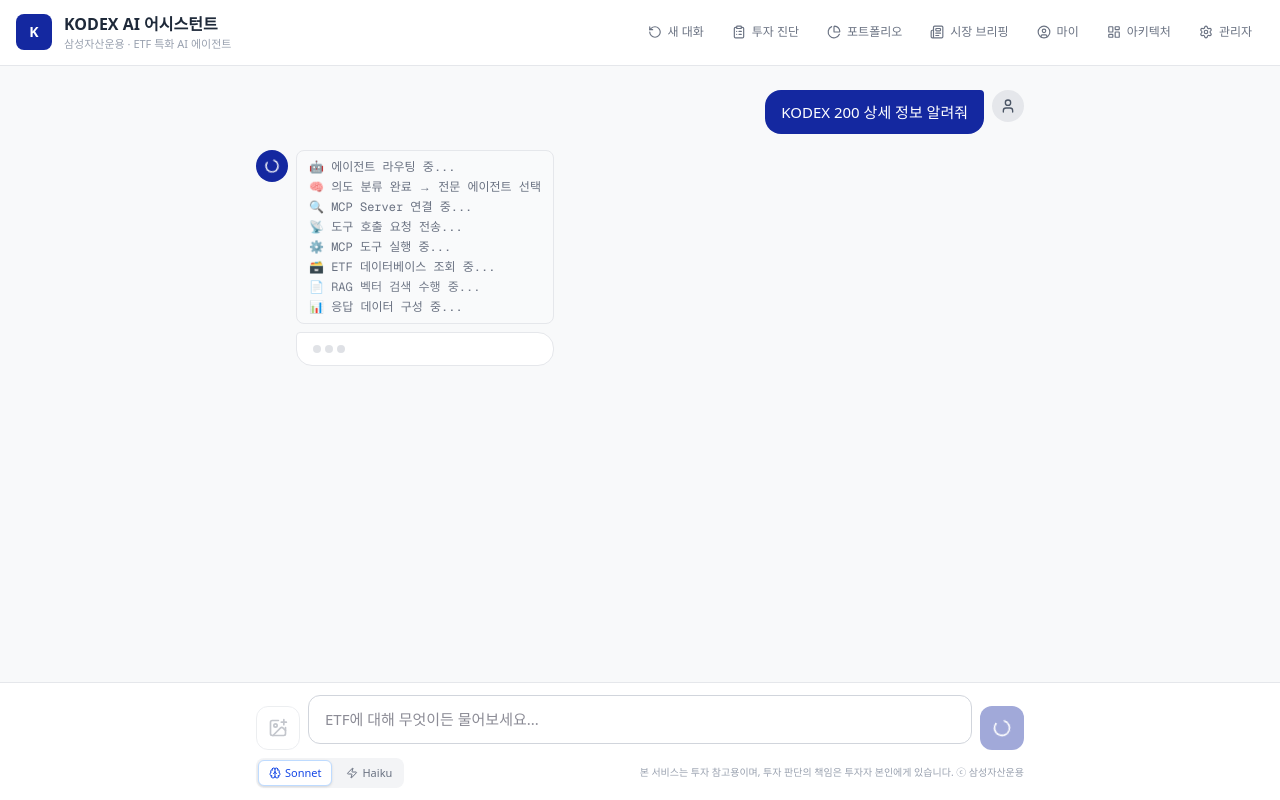
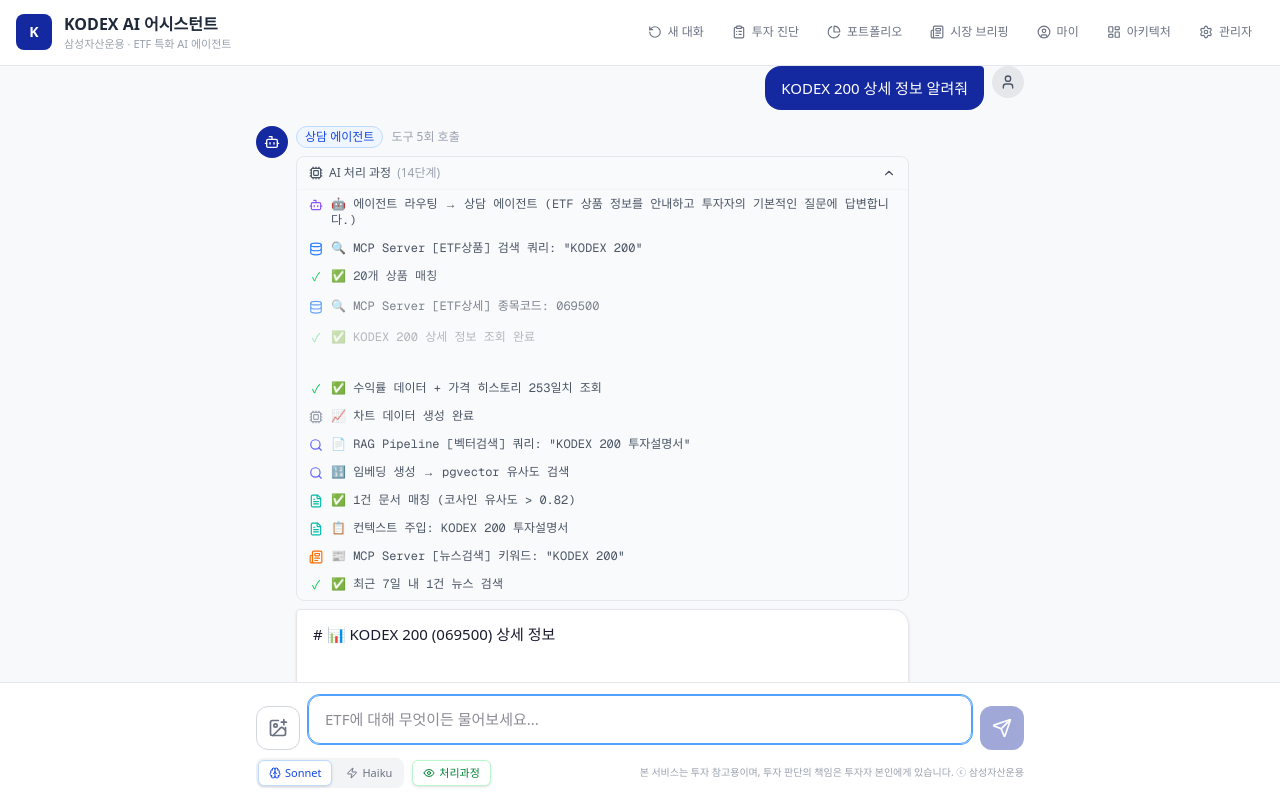
Before and after one commit to kkch1012/samsung-fund-etf, a Next.js app: page / in a window 1280 px wide. Both pictures are taken after a click on the button "KODEX 200 상세 정보 알려줘". Built offline with nearby package versions, Linux system fonts and the light colour scheme.

Commit message:
feat: AI 처리과정 토글 버튼 + 출력 속도 개선 + 타이핑 효과 구현

```diff
--- a/src/app/page.tsx
+++ b/src/app/page.tsx
@@ -1,7 +1,7 @@
 "use client";
 
 import { useState, useRef, useEffect, useCallback } from "react";
-import { Send, Loader2, RotateCcw, LayoutDashboard, Settings, ImagePlus, X, ClipboardList, PieChart, Newspaper, UserCircle, Zap, Brain } from "lucide-react";
+import { Send, Loader2, RotateCcw, LayoutDashboard, Settings, ImagePlus, X, ClipboardList, PieChart, Newspaper, UserCircle, Zap, Brain, Eye, EyeOff } from "lucide-react";
 import ChatMessage from "@/components/ChatMessage";
 import SuggestedQuestions from "@/components/SuggestedQuestions";
 import precachedData from "@/lib/precached-responses.json";
@@ -24,36 +24,36 @@
 
 const LOADING_STEPS = [
   { text: "🤖 에이전트 라우팅 중...", delay: 0 },
-  { text: "🧠 의도 분류 완료 → 전문 에이전트 선택", delay: 800 },
-  { text: "🔍 MCP Server 연결 중...", delay: 1600 },
-  { text: "📡 도구 호출 요청 전송...", delay: 2500 },
-  { text: "⚙️ MCP 도구 실행 중...", delay: 3500 },
-  { text: "🗃️ ETF 데이터베이스 조회 중...", delay: 4500 },
-  { text: "📄 RAG 벡터 검색 수행 중...", delay: 6000 },
-  { text: "📊 응답 데이터 구성 중...", delay: 8000 },
-  { text: "✍️ 최종 응답 생성 중...", delay: 10000 },
+  { text: "🧠 의도 분류 완료 → 전문 에이전트 선택", delay: 500 },
+  { text: "🔍 MCP Server 연결 중...", delay: 1000 },
+  { text: "📡 도구 호출 요청 전송...", delay: 1500 },
+  { text: "⚙️ MCP 도구 실행 중...", delay: 2200 },
+  { text: "🗃️ ETF 데이터베이스 조회 중...", delay: 3000 },
+  { text: "📄 RAG 벡터 검색 수행 중...", delay: 4000 },
+  { text: "📊 응답 데이터 구성 중...", delay: 5500 },
+  { text: "✍️ 최종 응답 생성 중...", delay: 7000 },
 ];
 
 const IMAGE_LOADING_STEPS = [
   { text: "🖼️ 이미지 수신 완료...", delay: 0 },
-  { text: "🔍 Claude Vision 모델 연결 중...", delay: 800 },
-  { text: "📊 차트 패턴/트렌드 분석 중...", delay: 2000 },
-  { text: "🎯 관련 KODEX ETF 매칭 중...", delay: 4000 },
-  { text: "🛡️ 컴플라이언스 검증 중...", delay: 6000 },
-  { text: "✍️ 분석 결과 생성 중...", delay: 8000 },
+  { text: "🔍 Claude Vision 모델 연결 중...", delay: 500 },
+  { text: "📊 차트 패턴/트렌드 분석 중...", delay: 1200 },
+  { text: "🎯 관련 KODEX ETF 매칭 중...", delay: 2500 },
+  { text: "🛡️ 컴플라이언스 검증 중...", delay: 4000 },
+  { text: "✍️ 분석 결과 생성 중...", delay: 5500 },
 ];
 
-// 프리캐시용 짧은 로딩 (3초)
+// 프리캐시용 짧은 로딩 (2초)
 const PRECACHE_LOADING_STEPS = [
   { text: "🤖 에이전트 라우팅 중...", delay: 0 },
-  { text: "🧠 의도 분류 완료 → 전문 에이전트 선택", delay: 400 },
-  { text: "🔍 MCP Server 연결 중...", delay: 800 },
-  { text: "📡 도구 호출 요청 전송...", delay: 1200 },
-  { text: "⚙️ MCP 도구 실행 중...", delay: 1600 },
-  { text: "🗃️ ETF 데이터베이스 조회 중...", delay: 2000 },
-  { text: "📄 RAG 벡터 검색 수행 중...", delay: 2300 },
-  { text: "📊 응답 데이터 구성 중...", delay: 2600 },
-  { text: "✍️ 최종 응답 생성 중...", delay: 2900 },
+  { text: "🧠 의도 분류 완료 → 전문 에이전트 선택", delay: 250 },
+  { text: "🔍 MCP Server 연결 중...", delay: 500 },
+  { text: "📡 도구 호출 요청 전송...", delay: 750 },
+  { text: "⚙️ MCP 도구 실행 중...", delay: 1000 },
+  { text: "🗃️ ETF 데이터베이스 조회 중...", delay: 1250 },
+  { text: "📄 RAG 벡터 검색 수행 중...", delay: 1500 },
+  { text: "📊 응답 데이터 구성 중...", delay: 1750 },
+  { text: "✍️ 최종 응답 생성 중...", delay: 2000 },
 ];
 
 // eslint-disable-next-line @typescript-eslint/no-explicit-any
@@ -66,6 +66,8 @@
   const [loadingSteps, setLoadingSteps] = useState<string[]>([]);
   const [pendingImage, setPendingImage] = useState<{ base64: string; mimeType: string; preview: string } | null>(null);
   const [selectedModel, setSelectedModel] = useState<"sonnet" | "haiku">("sonnet");
+  const [showProcessSteps, setShowProcessSteps] = useState(true);
+  const [typingMessageId, setTypingMessageId] = useState<string | null>(null);
   const messagesEndRef = useRef<HTMLDivElement>(null);
   const inputRef = useRef<HTMLTextAreaElement>(null);
   const fileInputRef = useRef<HTMLInputElement>(null);
@@ -151,8 +153,9 @@
       if (!res.ok) throw new Error(`API error: ${res.status}`);
       const data = await res.json();
 
+      const msgId = (Date.now() + 1).toString();
       const assistantMsg: Message = {
-        id: (Date.now() + 1).toString(),
+        id: msgId,
         role: "assistant",
         content: data.response,
         agent: data.agent,
@@ -161,6 +164,7 @@
         charts: data.charts,
       };
       setMessages((prev) => [...prev, assistantMsg]);
+      setTypingMessageId(msgId);
     } catch (error) {
       console.error("Image analysis error:", error);
       setMessages((prev) => [
@@ -217,11 +221,12 @@
     timersRef.current = newTimers;
 
     if (isPrecached) {
-      // 프리캐시 응답: 3.5초 후 표시 (실제 동작하는 것처럼 보이게)
-      await new Promise((resolve) => setTimeout(resolve, 3500));
+      // 프리캐시 응답: 2.5초 후 표시
+      await new Promise((resolve) => setTimeout(resolve, 2500));
 
+      const msgId = (Date.now() + 1).toString();
       const assistantMsg: Message = {
-        id: (Date.now() + 1).toString(),
+        id: msgId,
         role: "assistant",
         content: cached.response,
         agent: cached.agent,
@@ -230,6 +235,7 @@
         charts: cached.charts,
       };
       setMessages((prev) => [...prev, assistantMsg]);
+      setTypingMessageId(msgId);
       timersRef.current.forEach(clearTimeout);
       timersRef.current = [];
       setLoading(false);
@@ -258,8 +264,9 @@
 
       const data = await res.json();
 
+      const msgId = (Date.now() + 1).toString();
       const assistantMsg: Message = {
-        id: (Date.now() + 1).toString(),
+        id: msgId,
         role: "assistant",
         content: data.response,
         agent: data.agent,
@@ -269,6 +276,7 @@
       };
 
       setMessages((prev) => [...prev, assistantMsg]);
+      setTypingMessageId(msgId);
     } catch (error) {
       console.error("Chat error:", error);
       setMessages((prev) => [
@@ -403,6 +411,9 @@
                 charts={msg.charts}
                 imageUrl={msg.imageUrl}
                 onAskQuestion={(q) => sendMessage(q)}
+                showProcessSteps={showProcessSteps}
+                isTyping={msg.id === typingMessageId}
+                onTypingComplete={() => setTypingMessageId(null)}
               />
             ))}
 
@@ -521,8 +532,10 @@
               )}
             </button>
           </div>
-          {/* 모델 선택 + 면책조항 */}
+          {/* 모델 선택 + 토글 + 면책조항 */}
           <div className="flex items-center justify-between mt-2">
+            <div className="flex items-center gap-2">
+              {/* 모델 선택 */}
               <div className="flex items-center gap-1 bg-gray-100 rounded-lg p-0.5">
                 <button
                   onClick={() => setSelectedModel("sonnet")}
@@ -545,7 +558,20 @@
                   Haiku
                 </button>
               </div>
-            <p className="text-[10px] text-gray-400">
+              {/* AI 처리과정 토글 */}
+              <button
+                onClick={() => setShowProcessSteps(!showProcessSteps)}
+                className={`flex items-center gap-1 px-2.5 py-1 rounded-md text-[11px] font-medium transition-all border ${showProcessSteps
+                    ? "bg-white text-green-700 border-green-200 shadow-sm"
+                    : "bg-gray-100 text-gray-400 border-transparent hover:text-gray-600"
+                  }`}
+                title={showProcessSteps ? "AI 처리과정 숨기기" : "AI 처리과정 보기"}
+              >
+                {showProcessSteps ? <Eye className="w-3 h-3" /> : <EyeOff className="w-3 h-3" />}
+                <span className="hidden sm:inline">처리과정</span>
+              </button>
+            </div>
+            <p className="text-[10px] text-gray-400 hidden sm:block">
               본 서비스는 투자 참고용이며, 투자 판단의 책임은 투자자 본인에게
               있습니다. ⓒ 삼성자산운용
             </p>
--- a/src/components/ChatMessage.tsx
+++ b/src/components/ChatMessage.tsx
@@ -1,6 +1,6 @@
 "use client";
 
-import { useState } from "react";
+import { useState, useEffect, useRef } from "react";
 import dynamic from "next/dynamic";
 import {
   Bot,
@@ -228,6 +228,9 @@
   charts?: ChartDataItem[];
   imageUrl?: string;
   onAskQuestion?: (question: string) => void;
+  showProcessSteps?: boolean;
+  isTyping?: boolean;
+  onTypingComplete?: () => void;
 }
 
 export default function ChatMessage({
@@ -239,9 +242,49 @@
   charts,
   imageUrl,
   onAskQuestion,
+  showProcessSteps = true,
+  isTyping = false,
+  onTypingComplete,
 }: ChatMessageProps) {
   const [showSteps, setShowSteps] = useState(true);
   const [selectedOptions, setSelectedOptions] = useState<Set<string>>(new Set());
+  const [displayedContent, setDisplayedContent] = useState("");
+  const [typingDone, setTypingDone] = useState(!isTyping);
+  const typingTimerRef = useRef<ReturnType<typeof setInterval> | null>(null);
+
+  // 타이핑 효과
+  useEffect(() => {
+    if (role !== "assistant" || !isTyping) {
+      setDisplayedContent(content);
+      setTypingDone(true);
+      return;
+    }
+
+    setDisplayedContent("");
+    setTypingDone(false);
+    let idx = 0;
+    const totalLen = content.length;
+    // 속도: 전체 길이에 따라 조절 (짧으면 느리게, 길면 빠르게)
+    const charsPerTick = Math.max(1, Math.ceil(totalLen / 120));
+    const interval = 15;
+
+    typingTimerRef.current = setInterval(() => {
+      idx += charsPerTick;
+      if (idx >= totalLen) {
+        setDisplayedContent(content);
+        setTypingDone(true);
+        if (typingTimerRef.current) clearInterval(typingTimerRef.current);
+        onTypingComplete?.();
+      } else {
+        setDisplayedContent(content.slice(0, idx));
+      }
+    }, interval);
+
+    return () => {
+      if (typingTimerRef.current) clearInterval(typingTimerRef.current);
+    };
+    // eslint-disable-next-line react-hooks/exhaustive-deps
+  }, [isTyping, content, role]);
 
   if (role === "user") {
     return (
@@ -270,8 +313,9 @@
   }
 
   const parsedSteps = (steps || []).map(parseStep);
-  const { mainContent, questions: suggestedQuestions } = extractSuggestedQuestions(content);
-  const slotOptions = extractSlotFillingOptions(content);
+  const contentForParsing = typingDone ? content : displayedContent;
+  const { mainContent, questions: suggestedQuestions } = extractSuggestedQuestions(contentForParsing);
+  const slotOptions = typingDone ? extractSlotFillingOptions(content) : [];
 
   // 선택지 클릭 핸들러
   const handleOptionClick = (option: SlotOption) => {
@@ -324,7 +368,7 @@
           )}
 
           {/* MCP/RAG 처리 과정 */}
-          {parsedSteps.length > 0 && (
+          {showProcessSteps && parsedSteps.length > 0 && (
             <div className="bg-gray-50 border border-gray-200 rounded-lg overflow-hidden">
               <button
                 onClick={() => setShowSteps(!showSteps)}
```
Lines whose indentation alone changed are shown as unchanged.
